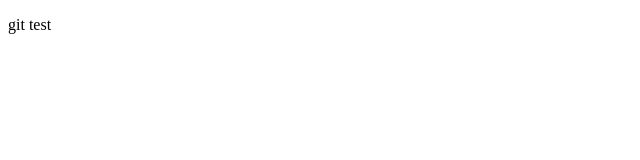
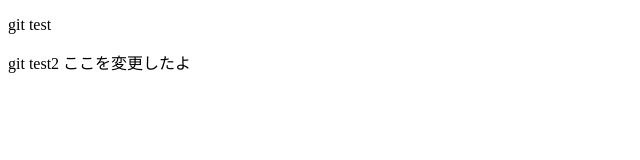
Before and after one commit to chomi1221/first-git, a plain HTML site: page index.html in a window 1280 px wide. Shown: the whole page, without its empty margins (0-640 px from the left). Drawn offline with Linux system fonts and the light colour scheme.

Commit message:
third commit

```diff
--- a/index.html
+++ b/index.html
@@ -7,5 +7,6 @@
 
 <body>
 <p>git test</p>
+<p>git test2 ここを変更したよ</p>
 </body>
 </html>
```
